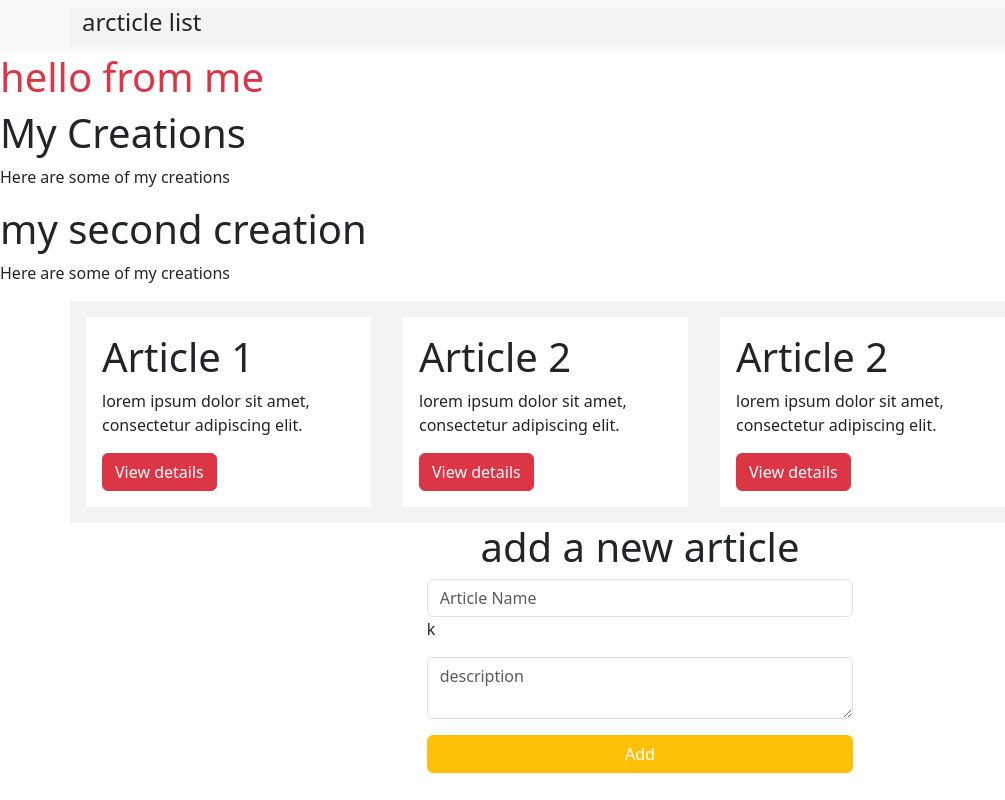
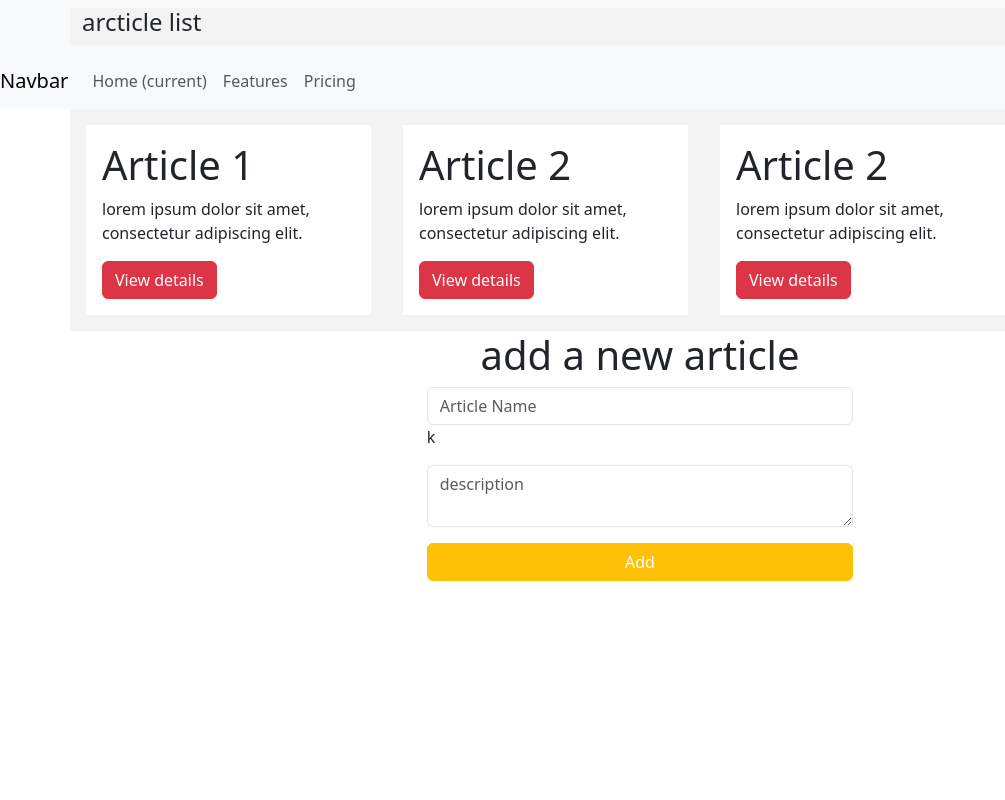
Before and after one commit to vjaykr/MERN_WORKSHOP, a React (Vite) app in the folder PITPROJECT/frontend/: page / in a window 1280 px wide. Shown: the whole page, without its empty margins (0-1005 px from the left). Built offline with nearby package versions, Linux system fonts and the light colour scheme.

Commit message:
next day

```diff
--- a/PITPROJECT/frontend/src/AddArticle.jsx
+++ b/PITPROJECT/frontend/src/AddArticle.jsx
@@ -1,4 +1,9 @@
+import { useState } from "react"
+
 function AddArticle(){
+
+    let [name,setName] = useState("vijay")
+    let [body,setBody] = useState()
     return (
         <form className='col-md-4 ms-auto me-auto'>
         <h1 className="text-center">add a new article</h1>
@@ -18,4 +23,4 @@ function AddArticle(){
     )
 }
 
-export default AddArticle
+export default AddArticle;
--- a/PITPROJECT/frontend/src/App.jsx
+++ b/PITPROJECT/frontend/src/App.jsx
@@ -2,7 +2,8 @@ import { useState } from 'react'
 import './App.css'
 import AddArticle from './AddArticle'
 import ArticleList from './ArticleList'
-import Asus from './asus'
+
+import Navbar from './Navbar'
 
 function App() {
 
@@ -13,8 +14,8 @@ function App() {
         <h4>arcticle list </h4>
         </div>
     </nav>
-      <h1 className='text-danger'>hello from me </h1>
-      <Asus />
+
+      <Navbar />
       <ArticleList />
       <AddArticle />
     </>
--- a/PITPROJECT/frontend/src/Asus.jsx
+++ /dev/null
@@ -1,19 +0,0 @@
-function Asus() {
-    return (
-
-    <div className="my-creation">
-        <div>
-            <h1>My Creations</h1>
-            <p>Here are some of my creations</p>
-
-        </div>
-
-        <div>
-            <h1>my second creation</h1>
-            <p>Here are some of my creations</p>
-        </div>
-        </div>
-  )
-}
-
-export default Asus;
--- /dev/null
+++ b/PITPROJECT/frontend/src/Navbar.jsx
@@ -0,0 +1,28 @@
+
+
+function Navbar() {
+    return (
+        <nav className="navbar navbar-expand-lg navbar-light bg-light">
+            <a className="navbar-brand" href="#">Navbar</a>
+            <button className="navbar-toggler" type="button" data-toggle="collapse" data-target="#navbarNav" aria-controls="navbarNav" aria-expanded="false" aria-label="Toggle navigation">
+                <span className="navbar-toggler-icon"></span>
+            </button>
+            <div className="collapse navbar-collapse" id="navbarNav">
+                <ul className="navbar-nav">
+                    <li className="nav-item active">
+                        <a className="nav-link" href="#">Home <span className="sr-only">(current)</span></a>
+                    </li>
+                    <li className="nav-item">
+                        <a className="nav-link" href="#">Features</a>
+                    </li>
+                    <li className="nav-item">
+                        <a className="nav-link" href="#">Pricing</a>
+                    </li>
+
+                </ul>
+            </div>
+        </nav>
+    );
+}
+
+export default Navbar;
--- /dev/null
+++ b/package.json
@@ -0,0 +1,5 @@
+{
+  "dependencies": {
+    "react-icons": "^5.4.0"
+  }
+}
```
Also changed, not shown: 1 other file (tests, documents, lock files or other folders).
